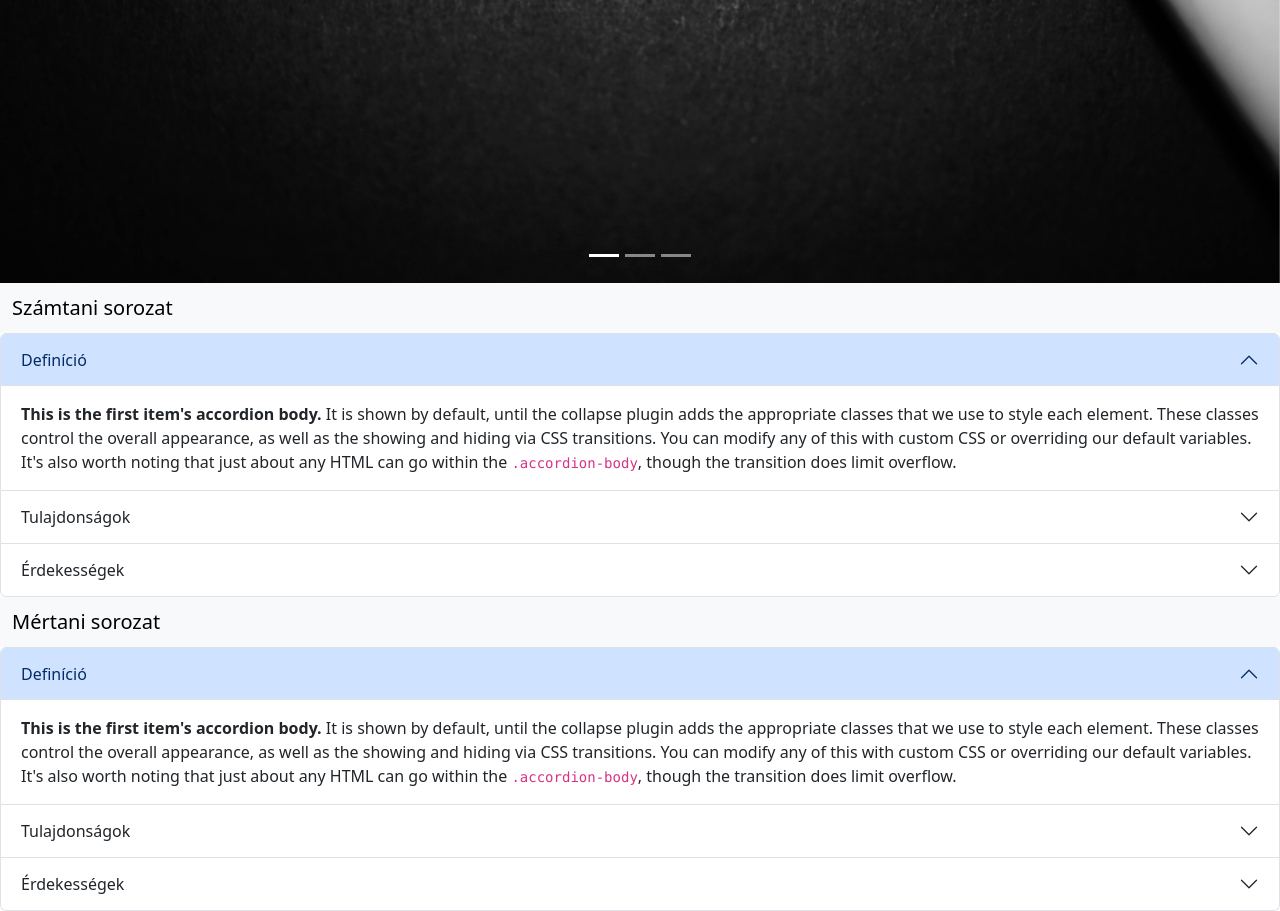
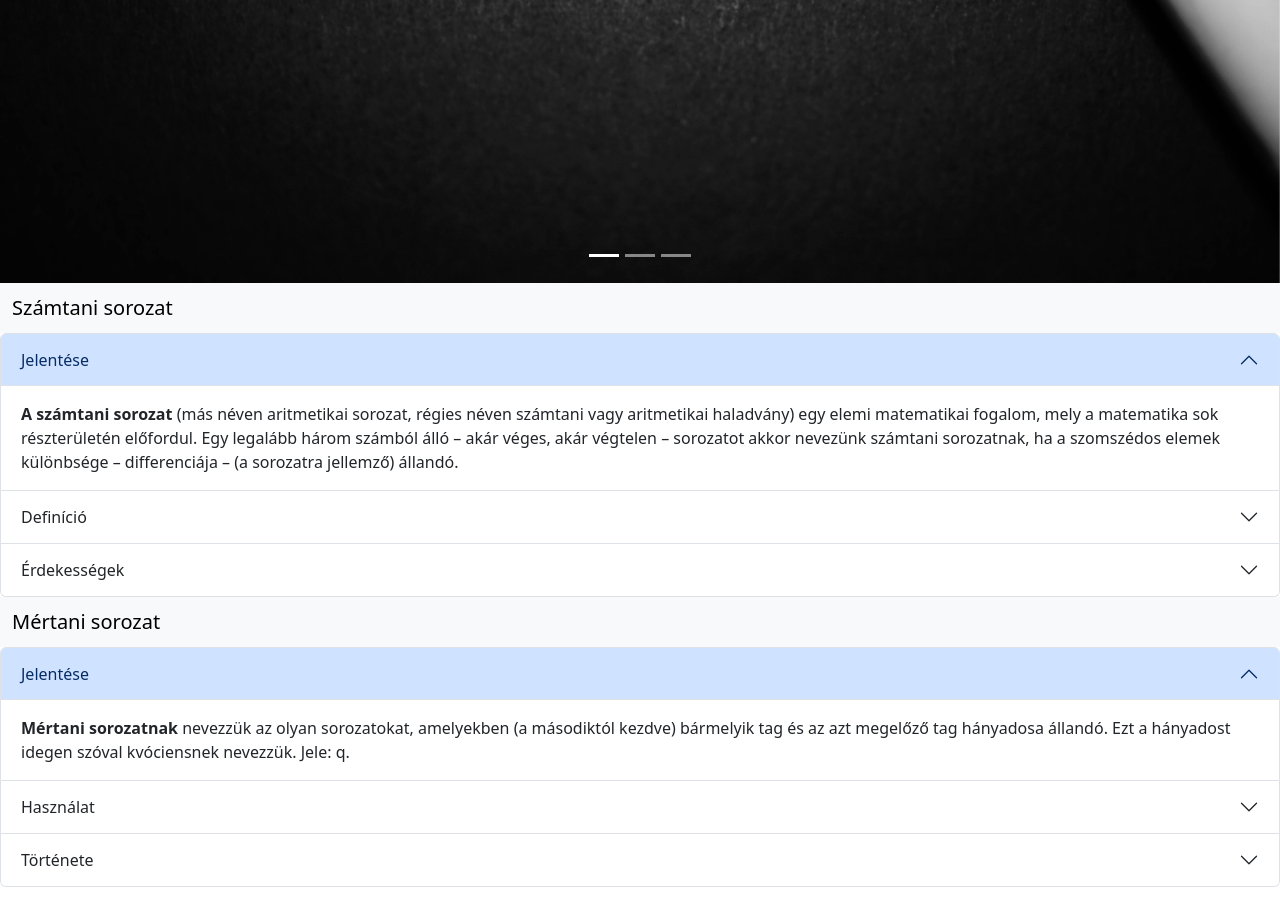
Before and after one commit to VargaMilan01/tesztelesprojekt, a plain HTML site: page index.html in a window 1280 px wide. Shown: the part 626-1537 px from the top of the page. After the commit the page ends 1513 px from the top, so only its background shows below. Drawn offline with nearby package versions, Linux system fonts and the light colour scheme.

Commit message:
webpagebasedone

```diff
--- a/index.html
+++ b/index.html
@@ -9,10 +9,7 @@
 <body>
     <nav class="navbar navbar-expand-lg bg-body-tertiary">
         <div class="container-fluid">
-            <a class="navbar-brand" href="#">
-                <img src="img/1657007.webp" alt="Logo" width="30" height="24" class="d-inline-block align-text-top">
 
-              </a>
           <a class="navbar-brand" href="#">Sorozatok</a>
           <button class="navbar-toggler" type="button" data-bs-toggle="collapse" data-bs-target="#navbarNav" aria-controls="navbarNav" aria-expanded="false" aria-label="Toggle navigation">
             <span class="navbar-toggler-icon"></span>
@@ -20,14 +17,18 @@
           <div class="collapse navbar-collapse" id="navbarNav">
             <ul class="navbar-nav">
               <li class="nav-item">
-                <a class="nav-link" aria-current="page" href="#">Számtani</a>
+                <a class="nav-link" aria-current="page" href="#szamtani">Számtani</a>
               </li>
               <li class="nav-item">
-                <a class="nav-link" href="#">Mértani</a>
+                <a class="nav-link" href="#mertani">Mértani</a>
               </li>
 
             </ul>
           </div>
+          <a class="navbar-brand" href="#">
+            <img src="img/1657007.webp" alt="Logo" width="30" height="24" class="d-inline-block align-text-top">
+            Számolás
+          </a>
         </div>
       </nav>
       <!--IGEN-->
@@ -64,7 +65,7 @@
 
       <nav class="navbar bg-body-tertiary">
         <div class="container-fluid">
-          <span class="navbar-brand mb-0 h1">Számtani sorozat</span>
+          <span class="navbar-brand mb-0 h1" id="szamtani">Számtani sorozat</span>
         </div>
       </nav>
 
@@ -72,24 +73,27 @@
         <div class="accordion-item">
           <h2 class="accordion-header">
             <button class="accordion-button" type="button" data-bs-toggle="collapse" data-bs-target="#collapseOne" aria-expanded="true" aria-controls="collapseOne">
-              Definíció
+              Jelentése
             </button>
           </h2>
           <div id="collapseOne" class="accordion-collapse collapse show" data-bs-parent="#accordionExample">
             <div class="accordion-body">
-              <strong>This is the first item's accordion body.</strong> It is shown by default, until the collapse plugin adds the appropriate classes that we use to style each element. These classes control the overall appearance, as well as the showing and hiding via CSS transitions. You can modify any of this with custom CSS or overriding our default variables. It's also worth noting that just about any HTML can go within the <code>.accordion-body</code>, though the transition does limit overflow.
+              <strong>A számtani sorozat</strong> (más néven aritmetikai sorozat, régies néven számtani vagy aritmetikai haladvány) egy elemi matematikai fogalom, mely a matematika sok részterületén előfordul. Egy legalább három számból álló – akár véges, akár végtelen – sorozatot akkor nevezünk számtani sorozatnak, ha a szomszédos elemek különbsége – differenciája – (a sorozatra jellemző) állandó.
             </div>
           </div>
         </div>
         <div class="accordion-item">
           <h2 class="accordion-header">
             <button class="accordion-button collapsed" type="button" data-bs-toggle="collapse" data-bs-target="#collapseTwo" aria-expanded="false" aria-controls="collapseTwo">
-              Tulajdonságok
+              Definíció
             </button>
           </h2>
           <div id="collapseTwo" class="accordion-collapse collapse" data-bs-parent="#accordionExample">
             <div class="accordion-body">
-              <strong>This is the second item's accordion body.</strong> It is hidden by default, until the collapse plugin adds the appropriate classes that we use to style each element. These classes control the overall appearance, as well as the showing and hiding via CSS transitions. You can modify any of this with custom CSS or overriding our default variables. It's also worth noting that just about any HTML can go within the <code>.accordion-body</code>, though the transition does limit overflow.
+              Számtani sorozatoknak nevezzük azokat a sorozatokat, amelyekben (a másodiktól kezdve) bármelyik tag és az azt megelőző tag különbsége állandó, vagyis <img src = "img/def1.svg" alt="Definíció"/>
+              <p>A sorozat (fent d-vel jelölt) különbségét, más szóval növekményét <strong> differenciának</strong> nevezzük, szokásos jelölése általában is d.</p>
+              <p>A különbségsorozat fogalma segítségével a számtani sorozat definíciója így hangzik: <img src = "img/def2.svg" alt="Definíció"/> akkor és csak akkor számtani sorozat, ha <img src = "img/def3.svg" alt="Definíció"/> állandó, minden olyan <img src = "img/def4.svg" alt="Definíció"/>-ra, amelyre van a sorozatnak n-edik tagja (ha esetleg a sorozat véges lenne).</p>
+              <p>Teljesen formalizálva, (an) akkor és csak akkor számtani sorozat, ha létezik olyan C valós szám, amelyre a sorozat két egymást sorrendben követő elemének a különbözete C állandó (a sorozat n indexei pozitív egészek), azaz: <img src = "img/def5.svg" alt="Definíció"/></p>
             </div>
           </div>
         </div>
@@ -101,7 +105,8 @@
           </h2>
           <div id="collapseThree" class="accordion-collapse collapse" data-bs-parent="#accordionExample">
             <div class="accordion-body">
-              <strong>This is the third item's accordion body.</strong> It is hidden by default, until the collapse plugin adds the appropriate classes that we use to style each element. These classes control the overall appearance, as well as the showing and hiding via CSS transitions. You can modify any of this with custom CSS or overriding our default variables. It's also worth noting that just about any HTML can go within the <code>.accordion-body</code>, though the transition does limit overflow.
+              <p>Már az ókori egyiptomiak is ismerték a számtani és mértani sorozatot. Erről tanúskodik az ún. Rhind-papirusz, amely körülbelül Kr. e. 1750-ből való.</p>
+              <p>Egy híres történet, amely a szájhagyomány útján átalakult, arról szól, hogy Gauss általános iskolai tanára, J. G. Büttner diákjait azzal akarta lefoglalni, hogy 1-től 100-ig adják össze az egész számokat. A fiatal Gauss mindenki megdöbbenésére másodpercek alatt előrukkolt a helyes megoldással, megvillantva matematikai éleselméjűségét. Gauss észrevette, hogy a sor ellenkező végein lévő számok párokba állításával azonos összegeket kap: 1 + 100 = 101, 2 + 99 = 101, 3 + 98 = 101 stb., ami összesen 50  ⋅  101 =  5050 -et eredményez</p>
             </div>
           </div>
         </div>
@@ -109,7 +114,7 @@
 
       <nav class="navbar bg-body-tertiary">
         <div class="container-fluid">
-          <span class="navbar-brand mb-0 h1">Mértani sorozat</span>
+          <span class="navbar-brand mb-0 h1" id="mertani">Mértani sorozat</span>
         </div>
       </nav>
 
@@ -117,36 +122,44 @@
         <div class="accordion-item">
           <h2 class="accordion-header">
             <button class="accordion-button" type="button" data-bs-toggle="collapse" data-bs-target="#collapseOne2" aria-expanded="true" aria-controls="collapseOne2">
-              Definíció
+              Jelentése
             </button>
           </h2>
           <div id="collapseOne2" class="accordion-collapse collapse show" data-bs-parent="#accordion2">
             <div class="accordion-body">
-              <strong>This is the first item's accordion body.</strong> It is shown by default, until the collapse plugin adds the appropriate classes that we use to style each element. These classes control the overall appearance, as well as the showing and hiding via CSS transitions. You can modify any of this with custom CSS or overriding our default variables. It's also worth noting that just about any HTML can go within the <code>.accordion-body</code>, though the transition does limit overflow.
+            <strong>Mértani sorozatnak </strong>nevezzük az olyan sorozatokat, amelyekben (a másodiktól kezdve) bármelyik tag és az azt megelőző tag hányadosa állandó. Ezt a hányadost idegen szóval kvóciensnek nevezzük. Jele: q.
             </div>
           </div>
         </div>
         <div class="accordion-item">
           <h2 class="accordion-header">
             <button class="accordion-button collapsed" type="button" data-bs-toggle="collapse" data-bs-target="#collapseTwo2" aria-expanded="false" aria-controls="collapseTwo2">
-              Tulajdonságok
+              Használat
             </button>
           </h2>
           <div id="collapseTwo2" class="accordion-collapse collapse" data-bs-parent="#accordion2">
             <div class="accordion-body">
-              <strong>This is the second item's accordion body.</strong> It is hidden by default, until the collapse plugin adds the appropriate classes that we use to style each element. These classes control the overall appearance, as well as the showing and hiding via CSS transitions. You can modify any of this with custom CSS or overriding our default variables. It's also worth noting that just about any HTML can go within the <code>.accordion-body</code>, though the transition does limit overflow.
+              <strong>Kamatos Kamat.</strong> Legyen a kamatos kamat kamata 5%! Ez azt jelenti, hogy a tőke minden évben 1,05-szeresére nő. Ez a növekedési tényező. A tőke minden évben <img src = "img/haszn1.svg" alt="Használat"/>-szeresére nő. Ha a kezdőtőke 1000 euró, akkor
+              az első év után a tőke<br>
+              <img src = "img/haszn2.svg" alt="Használat"/><br>
+              a második év után<br>
+              <img src = "img/haszn3.svg" alt="Használat"/><br>
+              a harmadik év után<br>
+              <img src = "img/haszn4.svg" alt="Használat"/><br>
+              és így tovább.
+
             </div>
           </div>
         </div>
         <div class="accordion-item">
           <h2 class="accordion-header">
             <button class="accordion-button collapsed" type="button" data-bs-toggle="collapse" data-bs-target="#collapseThree2" aria-expanded="false" aria-controls="collapseThree2">
-              Érdekességek
+              Története
             </button>
           </h2>
           <div id="collapseThree2" class="accordion-collapse collapse" data-bs-parent="#accordion2">
             <div class="accordion-body">
-              <strong>This is the third item's accordion body.</strong> It is hidden by default, until the collapse plugin adds the appropriate classes that we use to style each element. These classes control the overall appearance, as well as the showing and hiding via CSS transitions. You can modify any of this with custom CSS or overriding our default variables. It's also worth noting that just about any HTML can go within the <code>.accordion-body</code>, though the transition does limit overflow.
+            A mértani sorozat fogalmát már az ókori egyiptomiak is ismerték, és összegük is érdekelte őket; konkrét feladatok esetén ki is tudták számolni az összeget. Megtalálták ugyanis a Rhind-papiruszon a következő feladat – amely később feladatgyűjteményekben és népi találós kérdésekben is felbukkant – igen tömör megoldását: „Ha 7 ház mindegyikében 7 macska van, mindegyik megfogott 7 egeret, minden egér megevett 7 búzaszemet, minden búzaszemből 7 hekat búza termett volna, hány hekat búza lett volna abból?” A papiruszon maga a feladat nem szerepel, csak a megoldás szűkszavú leírása ("Ház: 7 – macska: 49 – egér: 343 – ..." stb.), de lehetetlen nem rájönni; továbbá a papirusz nem utal az összegképlet ismeretére: végigszámolták a sorozat tagjait, és úgy adták össze.
             </div>
           </div>
         </div>
```
Also changed, not shown: img/def1.svg (added), img/def2.svg (added), img/def3.svg (added), img/def4.svg (added), img/def5.svg (added), img/haszn1.svg (added), img/haszn2.svg (added), img/haszn3.svg (added), img/haszn4.svg (added).
